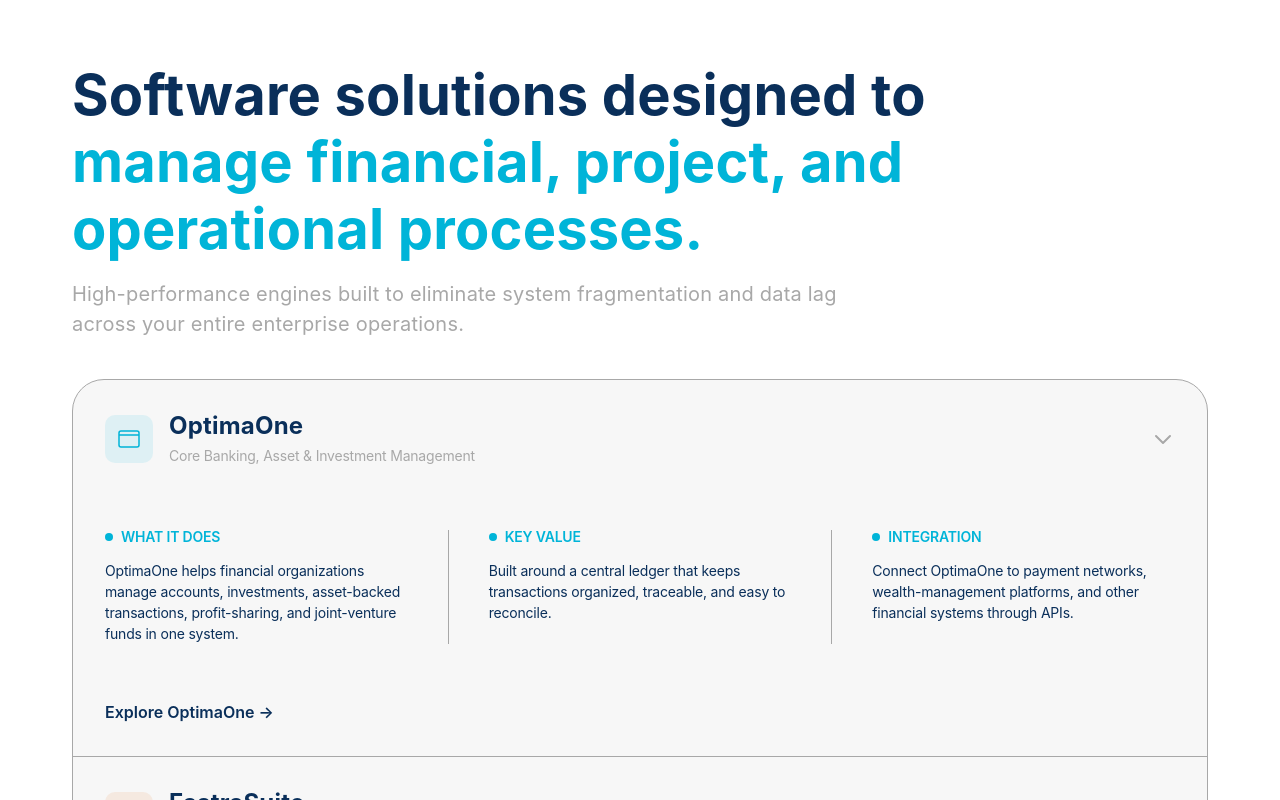
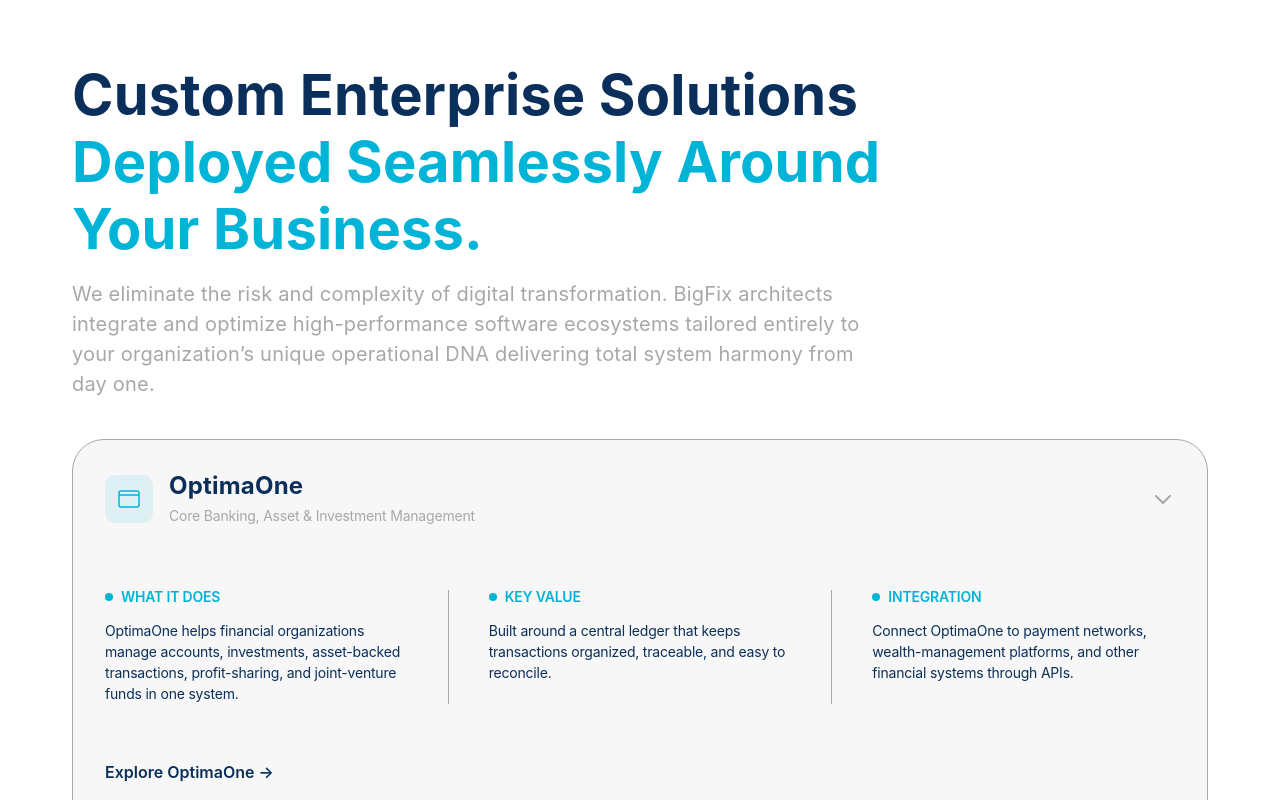
Before and after one commit to fastrasuites/bigfix-website, a React (Vite) app: page / in a window 1280 px wide. Shown: the part 880-1680 px from the top of the page. Built offline with nearby package versions, Linux system fonts and the light colour scheme.

Commit message:
fix: update VPS hosting plans button to link to cloudone.com.ng

```diff
--- a/src/pages/Home.jsx
+++ b/src/pages/Home.jsx
@@ -546,14 +546,16 @@
         <div className="w-full max-w-[1200px] mx-auto px-4 md:px-8 flex flex-col gap-[40px]">
           <div className="flex flex-col gap-4">
             <h2 className="text-[32px] md:text-[42px] lg:text-[56px] font-bold leading-[1.2] tracking-[0.2px] text-[#0A2F5A] max-w-[860px]">
-              Software solutions designed to <br className="hidden lg:block" />
+              Custom Enterprise Solutions <br className="hidden lg:block" />
               <span className="text-[#00B4D8]">
-                manage financial, project, and operational processes.
+                Deployed Seamlessly Around Your Business.
               </span>
             </h2>
             <p className="text-[16px] md:text-[20px] font-normal leading-[1.5] tracking-[0.2px] text-[#A8A8A8] max-w-[795px]">
-              High-performance engines built to eliminate system fragmentation
-              and data lag across your entire enterprise operations.
+              We eliminate the risk and complexity of digital transformation.
+              BigFix architects integrate and optimize high-performance software
+              ecosystems tailored entirely to your organization’s unique
+              operational DNA delivering total system harmony from day one.
             </p>
           </div>
 
@@ -1054,9 +1056,14 @@
                 development workloads.
               </p>
 
-              <button className="bg-[#E37016] hover:bg-[#c96012] text-[#F7F7F7] font-semibold text-[16px] leading-[19.2px] tracking-[0.2px] px-[43px] py-[18px] rounded-[10px] transition-colors w-fit shadow-lg">
+              <a
+                href="https://cloudone.com.ng"
+                target="_blank"
+                rel="noopener noreferrer"
+                className="bg-[#E37016] hover:bg-[#c96012] text-[#F7F7F7] font-semibold text-[16px] leading-[19.2px] tracking-[0.2px] px-[43px] py-[18px] rounded-[10px] transition-colors w-fit shadow-lg inline-block"
+              >
                 View VPS Hosting Plans
-              </button>
+              </a>
             </div>
 
             {/* Right Column: Feature Cards */}
```
